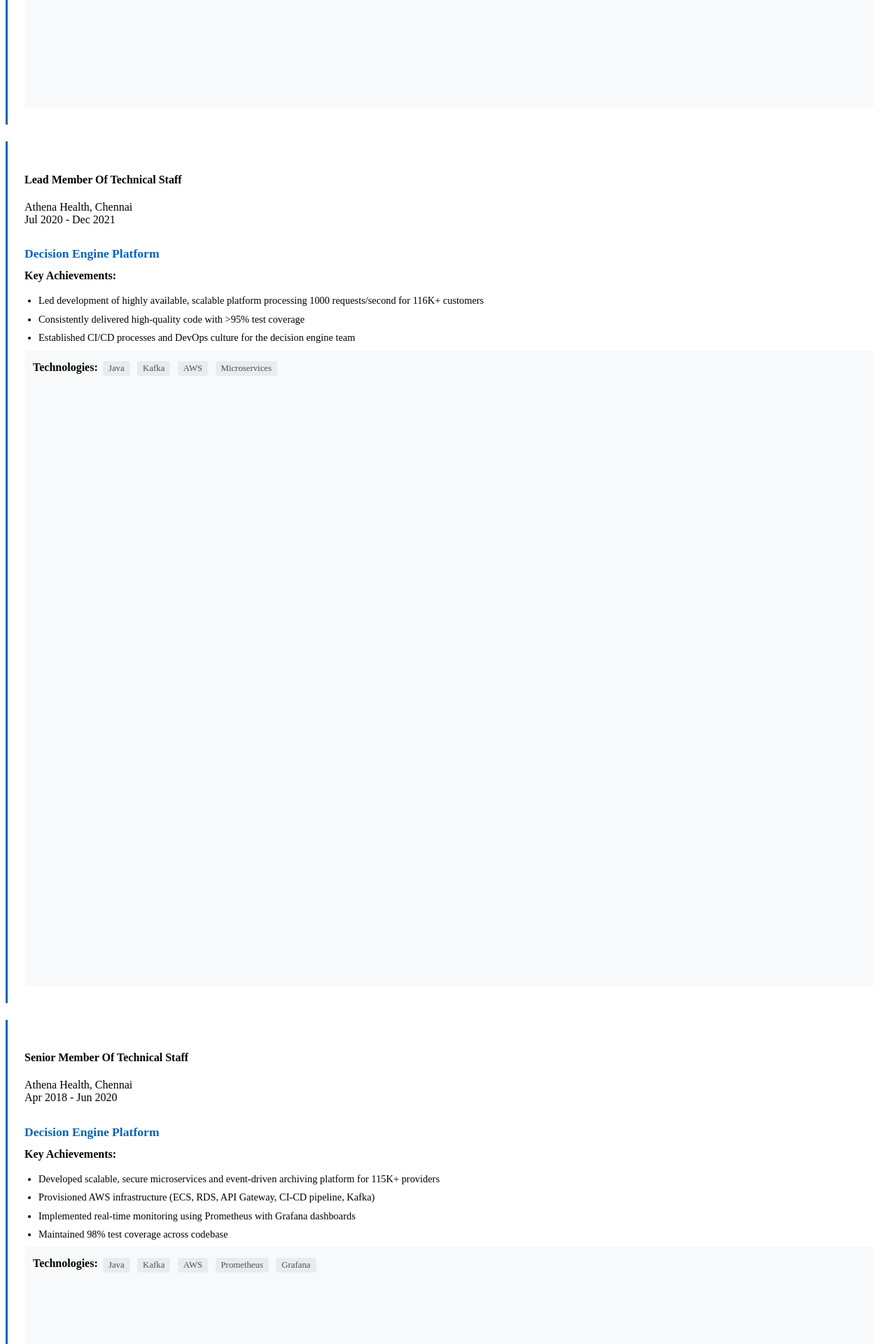
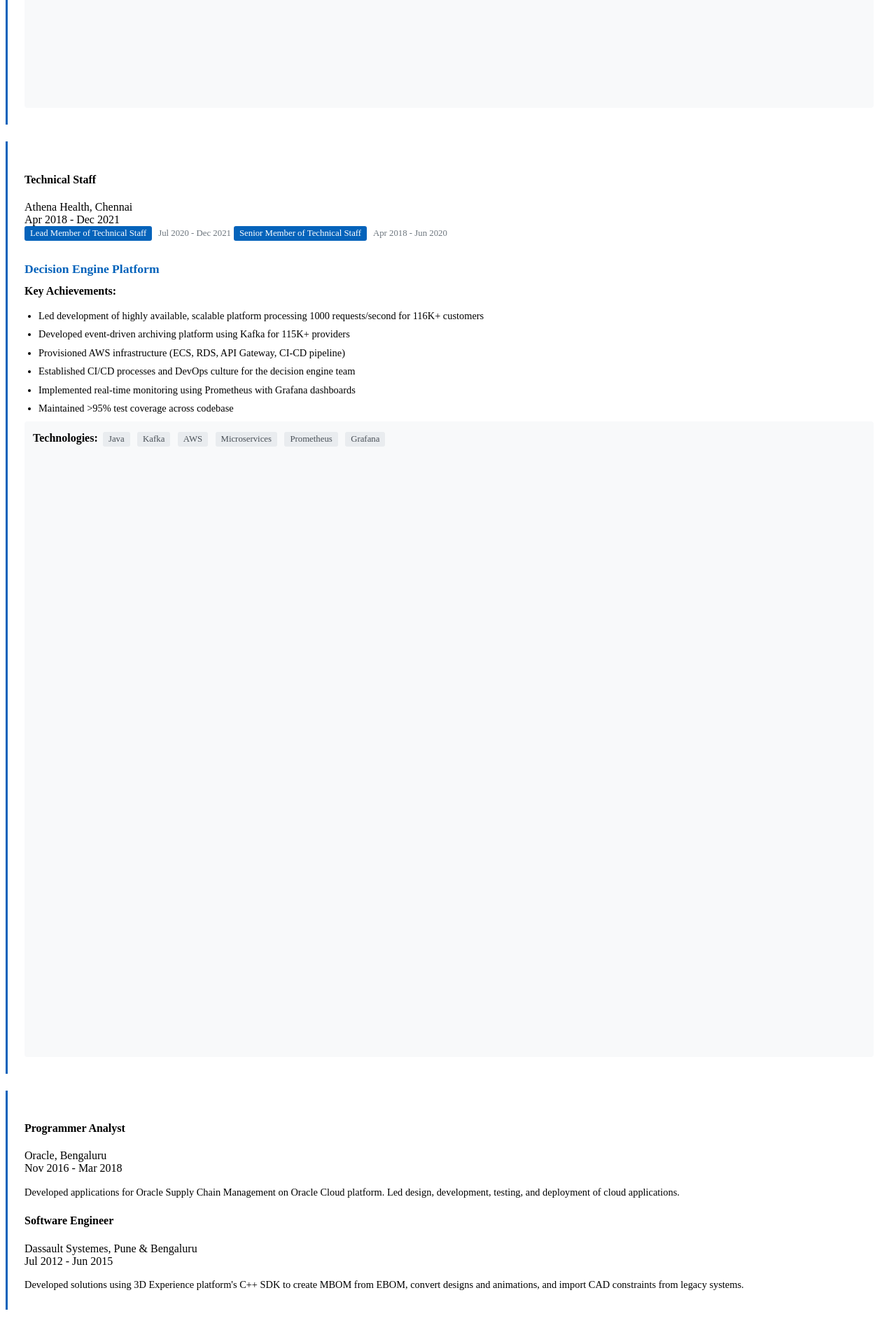
Before and after one commit to anandkshitiz/anandkshitiz.github.io, a Jekyll site: the page tabs/about/content/work-experience-section.html, which Jekyll copies as it is, in a window 1280 px wide. Shown: the part 3331-5251 px from the top of the page at 70% size. Built offline with Jekyll 4.4.1, drawn with Linux system fonts in a browser that asks for light colours; after the commit the page ends 5226 px from its top, so only the background shows below that.

Commit message:
skill changes

```diff
--- a/tabs/about/content/work-experience-section.html
+++ b/tabs/about/content/work-experience-section.html
@@ -96,15 +96,22 @@
         </div>
     </div>
 
-    <!-- Lead Member Of Technical Staff at Athena Health -->
+    <!-- Combined Athenahealth Experience -->
     <div class="timeline-card timeline-card-primary card shadow-sm">
         <div class="card-body">
             <div class="d-flex justify-content-between align-items-center mb-2">
                 <div>
-                    <h4 class="mb-0">Lead Member Of Technical Staff</h4>
+                    <h4 class="mb-0">Technical Staff</h4>
                     <div class="text-muted">Athena Health, Chennai</div>
                 </div>
-                <div class="text-muted text-end">Jul 2020 - Dec 2021</div>
+                <div class="text-muted text-end">Apr 2018 - Dec 2021</div>
+            </div>
+
+            <div class="role-progression mb-3">
+                <span class="position-badge">Lead Member of Technical Staff</span>
+                <span class="date-badge">Jul 2020 - Dec 2021</span>
+                <span class="position-badge ms-2">Senior Member of Technical Staff</span>
+                <span class="date-badge">Apr 2018 - Jun 2020</span>
             </div>
 
             <div class="experience-item">
@@ -115,8 +122,11 @@
                             <strong>Key Achievements:</strong>
                             <ul class="achievement-list">
                                 <li>Led development of highly available, scalable platform processing 1000 requests/second for 116K+ customers</li>
-                                <li>Consistently delivered high-quality code with >95% test coverage</li>
+                                <li>Developed event-driven archiving platform using Kafka for 115K+ providers</li>
+                                <li>Provisioned AWS infrastructure (ECS, RDS, API Gateway, CI-CD pipeline)</li>
                                 <li>Established CI/CD processes and DevOps culture for the decision engine team</li>
+                                <li>Implemented real-time monitoring using Prometheus with Grafana dashboards</li>
+                                <li>Maintained >95% test coverage across codebase</li>
                             </ul>
                         </div>
                     </div>
@@ -127,44 +137,6 @@
                             <span class="tech-badge">Kafka</span>
                             <span class="tech-badge">AWS</span>
                             <span class="tech-badge">Microservices</span>
-                        </div>
-                    </div>
-                </div>
-            </div>
-        </div>
-    </div>
-
-    <!-- Senior Member Of Technical Staff at Athena Health -->
-    <div class="timeline-card timeline-card-primary card shadow-sm">
-        <div class="card-body">
-            <div class="d-flex justify-content-between align-items-center mb-2">
-                <div>
-                    <h4 class="mb-0">Senior Member Of Technical Staff</h4>
-                    <div class="text-muted">Athena Health, Chennai</div>
-                </div>
-                <div class="text-muted text-end">Apr 2018 - Jun 2020</div>
-            </div>
-
-            <div class="experience-item">
-                <h5 class="project-title">Decision Engine Platform</h5>
-                <div class="row">
-                    <div class="col-md-8">
-                        <div class="mb-2">
-                            <strong>Key Achievements:</strong>
-                            <ul class="achievement-list">
-                                <li>Developed scalable, secure microservices and event-driven archiving platform for 115K+ providers</li>
-                                <li>Provisioned AWS infrastructure (ECS, RDS, API Gateway, CI-CD pipeline, Kafka)</li>
-                                <li>Implemented real-time monitoring using Prometheus with Grafana dashboards</li>
-                                <li>Maintained 98% test coverage across codebase</li>
-                            </ul>
-                        </div>
-                    </div>
-                    <div class="col-md-4">
-                        <div class="tech-stack">
-                            <strong>Technologies:</strong>
-                            <span class="tech-badge">Java</span>
-                            <span class="tech-badge">Kafka</span>
-                            <span class="tech-badge">AWS</span>
                             <span class="tech-badge">Prometheus</span>
                             <span class="tech-badge">Grafana</span>
                         </div>
@@ -254,9 +226,43 @@
     line-height: 1.5;
 }
 
+.role-progression {
+    margin-bottom: 1rem;
+}
+
+.position-badge {
+    display: inline-block;
+    background-color: #0563bb;
+    color: white;
+    padding: 0.2rem 0.5rem;
+    border-radius: 3px;
+    font-size: 0.8rem;
+}
+
+.date-badge {
+    display: inline-block;
+    color: #6c757d;
+    font-size: 0.8rem;
+    margin-left: 0.3rem;
+}
+
 @media (max-width: 767.98px) {
     .tech-stack {
         margin-top: 1rem;
     }
+
+    .role-progression {
+        display: flex;
+        flex-direction: column;
+    }
+
+    .position-badge {
+        margin-bottom: 0.3rem;
+    }
+
+    .position-badge.ms-2 {
+        margin-left: 0 !important;
+        margin-top: 0.5rem;
+    }
 }
 </style>
```
